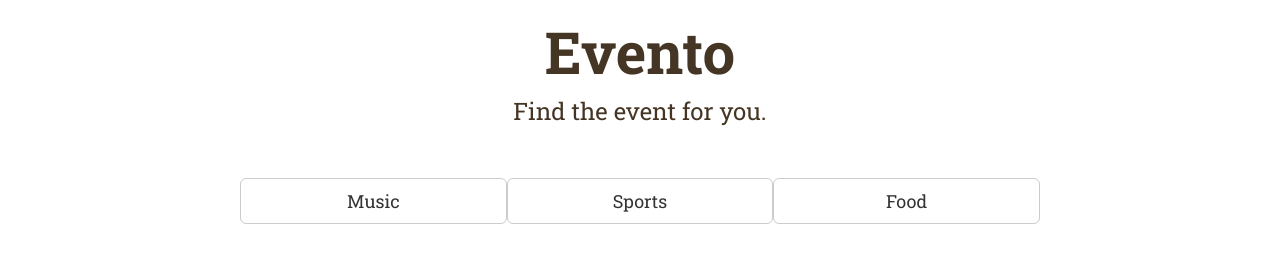
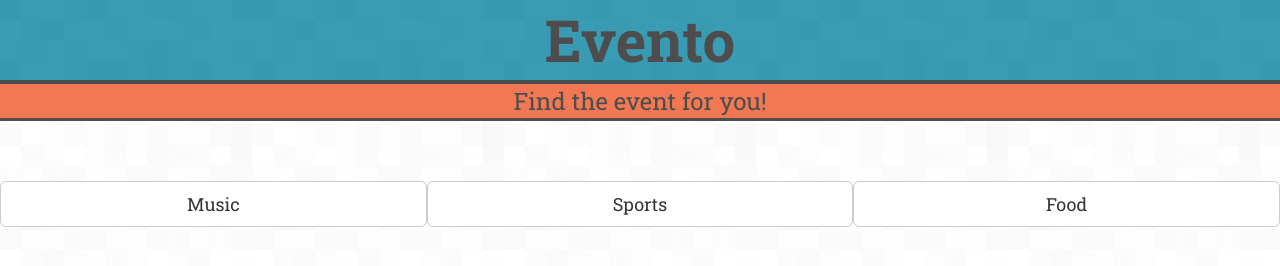
Before and after one commit to anmolkaur/Frontend-evento, a plain HTML site: page index.html in a window 1280 px wide. Drawn offline with nearby package versions, Linux system fonts and the light colour scheme.

Commit message:
styling changes

```diff
--- a/index.html
+++ b/index.html
@@ -9,12 +9,12 @@
 		<div class="main-wrapper">
 
 			<!--header-->
-			<header class="row">
-			<!--<img src="images/logo.png"/>-->
-			<h1>Evento</h1>
-			<div class="slogan">
-				Find the event for you.
-			</div>
+				<header>
+				<!--<img src="images/logo.png"/>-->
+				<h1>Evento</h1>
+				<div class="slogan">
+					Find the event for you!
+				</div>
 			</header>
 
 
--- a/style.css
+++ b/style.css
@@ -1,7 +1,16 @@
+html {
+	width:100%;
+	height:100%;
+}
+
 body{
 	color: #453524;
 	font-family: "Roboto Slab", sans-serif;
 	margin: auto;
+	width:100%;
+	height:100%;
+	background: #e2e5d8;
+	background: url('images/square_bg.png');
 }
 
 h1,
@@ -16,6 +25,8 @@ h6 {
 
 header {
 	text-align: center;
+	margin: 0px auto;
+	padding: 0 0 10px 0;
 }
 
 header img {
@@ -23,18 +34,32 @@ header img {
 }
 header h1{
 	font-size: 58px;
+	line-height: 80px;
+	margin-top: 10px;
+	margin: 0;
+	background: #3a9cb5;
+	border-top: 0 solid #4D4D4D;
+	color: #4d4d4d;
+	border-bottom: 4px solid #4d4d4d;
+	background-image: url('images/square_bg.png');
 }
 
 header .slogan {
 	font-size: 24px;
+	background: #f27853;
+	color: #4d4d4d;
+	border-bottom: 3px solid #4d4d4d;
 }
 
 .main-wrapper {
-	margin: auto;
-	max-width: 800px;
+	margin: 0;
 	width: 100%;
 }
 
 .choose{
 	margin-top: 50px;
 }
+
+div .pick-category > form > button {
+
+}
```
Also changed, not shown: images/square_bg.png (added), 1 other file.
